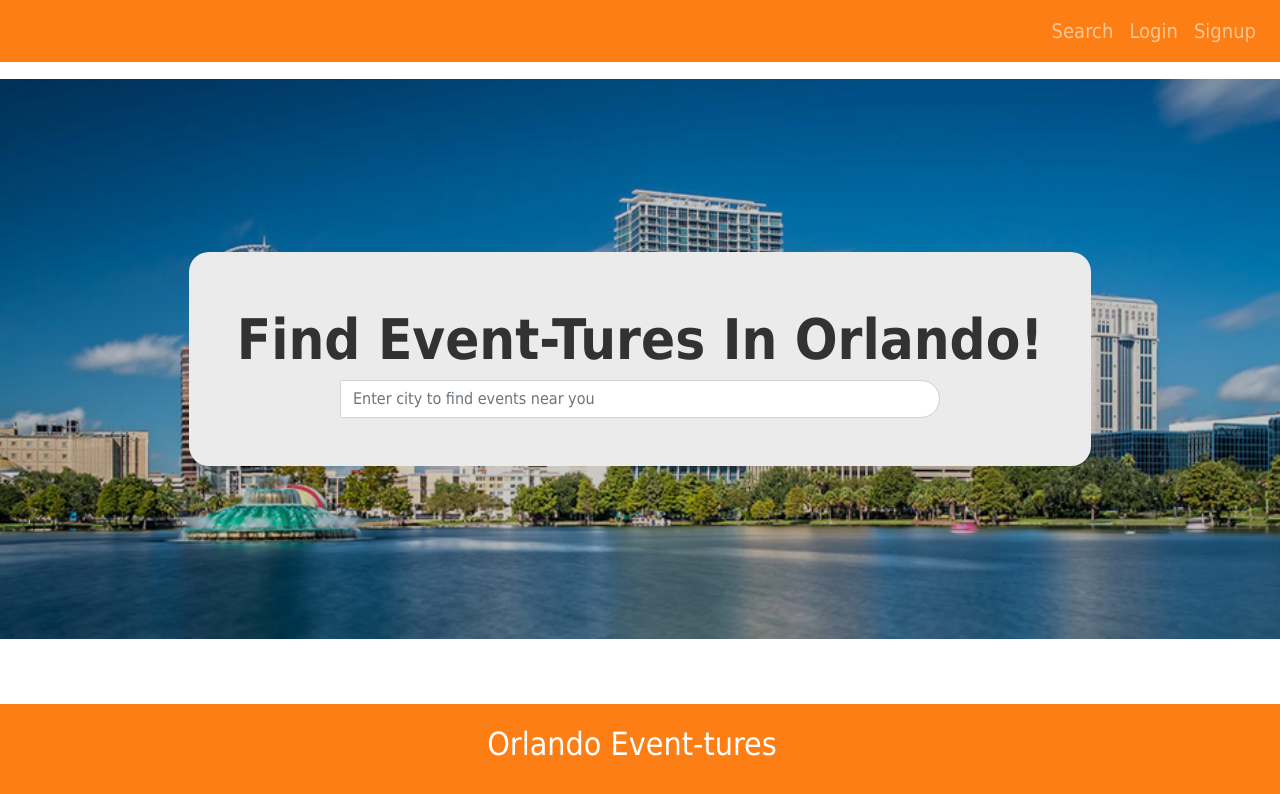
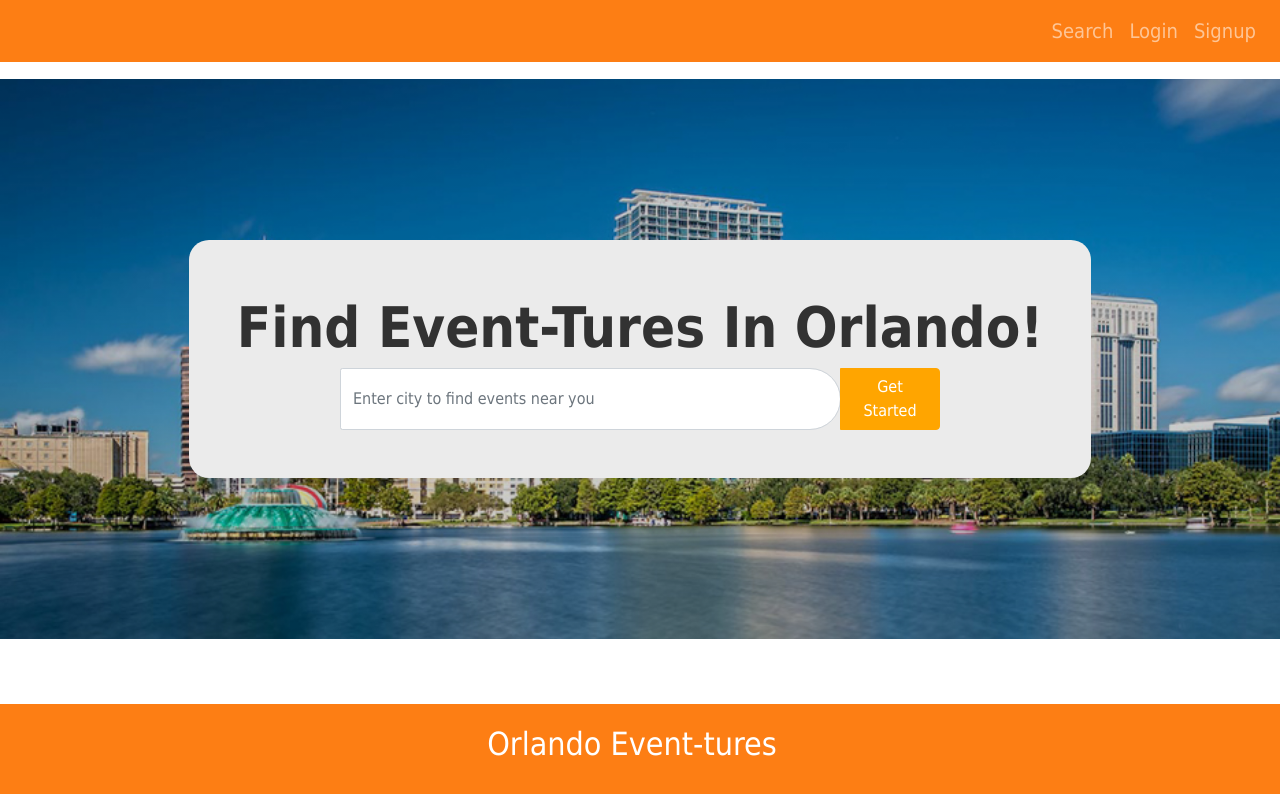
Before and after one commit to kalib-hicks/OrlandoEvent-ture, a React (Create React App) app in the folder client/: page / in a window 1280 px wide. Shown: the top 794 px of the page. Built offline with nearby package versions, Linux system fonts and the light colour scheme; a web font is replaced by a local one.

Commit message:
troubleshooting

```diff
--- a/client/src/components/Search/index.js
+++ b/client/src/components/Search/index.js
@@ -22,7 +22,7 @@ const Search = () => {
                 <div>
                     <h2>Find Event-tures in Orlando!</h2>
 
-                    <Form onSubmit={handleSearchSubmit}>
+                    <Form onClick={handleSearchSubmit}>
                         <InputGroup className='d-flex justify-content-center'>
                             <FormControl
                                 type='text'
@@ -31,7 +31,11 @@ const Search = () => {
                                 value={searchValue}
                                 onChange={handleChange}
                             />
-
+                            <InputGroup.Append>
+                                <Button variant='secondary' className='search-btn' type='submit' style={{color: 'white', textDecoration:'none'}}>
+                                    Get Started
+                                </Button>
+                            </InputGroup.Append>
                         </InputGroup>
                     </Form>
                 </div>
--- a/client/src/index.scss
+++ b/client/src/index.scss
@@ -58,7 +58,7 @@ h6 {
 
 #search {
   width: 100%;
-  height: 100%;
+  height: 130%;
   text-align: center;
   background: -webkit-linear-gradient(rgba(0, 0, 0, 0.2), rgba(0, 0, 0, 0.2)),
     url("./assets/images/orlando-fl.jpg");
--- a/client/src/pages/Login.js
+++ b/client/src/pages/Login.js
@@ -31,7 +31,7 @@ function Login(props) {
   return (
     <div className="container my-5 d-flex flex-column justify-content-center" id='login'>
 
-      <h2></h2>
+      <h2>Enter your credentials here</h2>
       <form onSubmit={handleFormSubmit}>
         <div className="form-group">
           <label htmlFor="email">Email address:</label>
```
